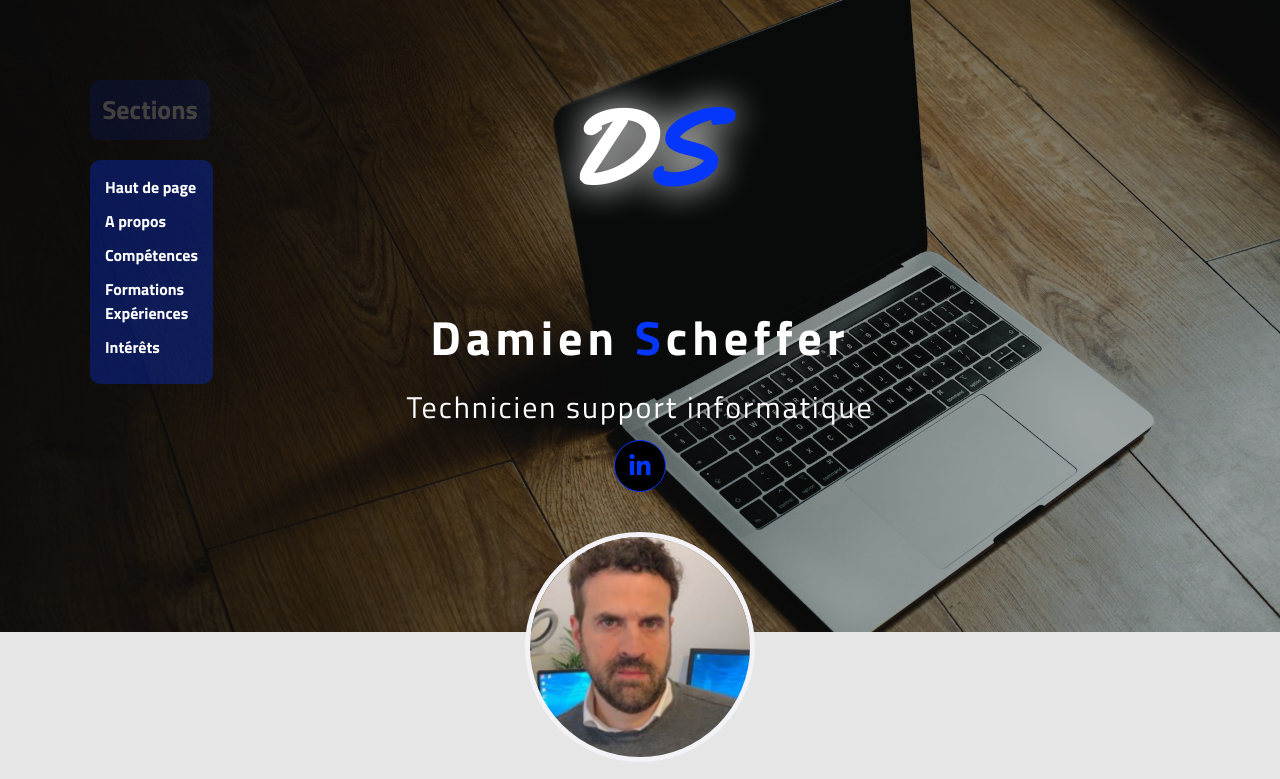
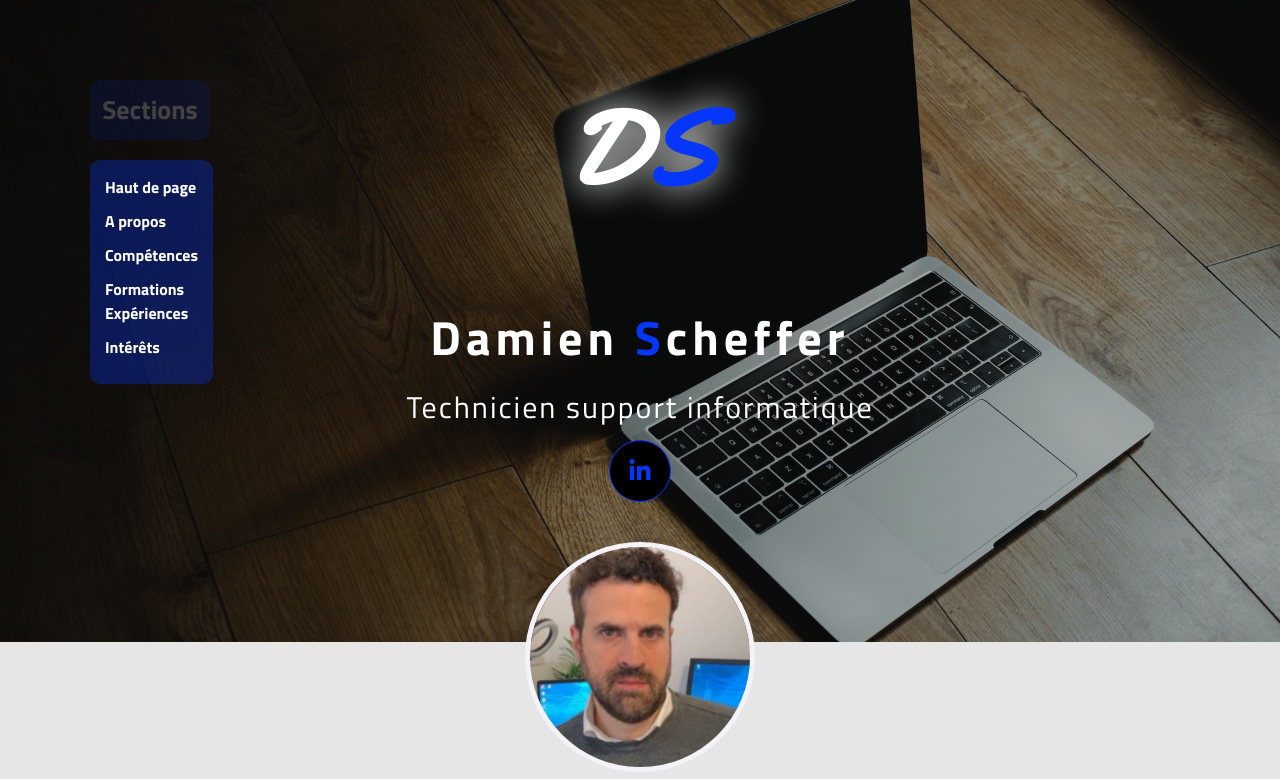
Before and after one commit to Damien1303/CVDS, a plain HTML site: page index.html in a window 1280 px wide. Shown: the top 779 px of the page. Drawn offline with Linux system fonts and the light colour scheme.

Commit message:
Update estilo.css

```diff
--- a/estilo.css
+++ b/estilo.css
@@ -102,9 +102,9 @@ html{
     color: #0536fc;
     border: 1px solid #0536fc;
     border-radius: 50%;
-    width: 50px;
-    height: 50px;
-    line-height: 50px;
+    width: 60px;
+    height: 60px;
+    line-height: 60px;
     margin: 10px 5px;
     transition: .3s;
 }
```
